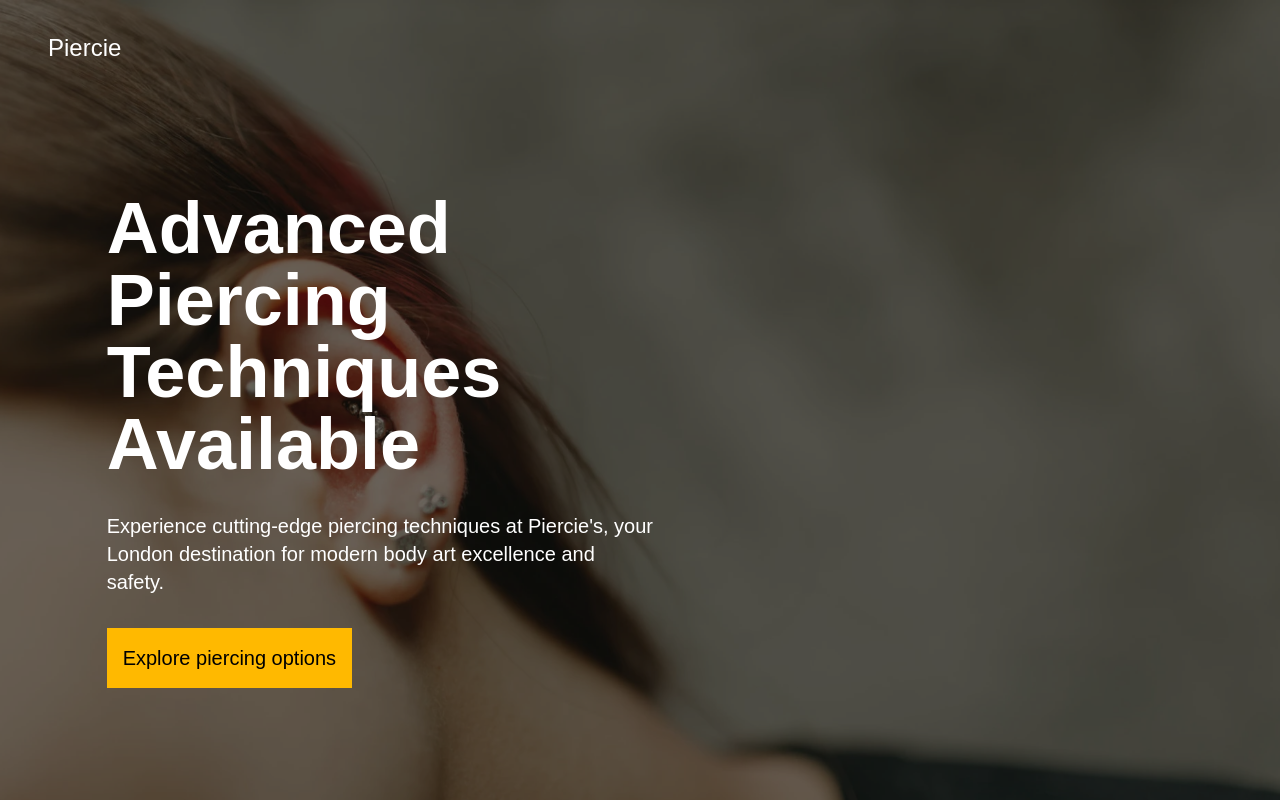
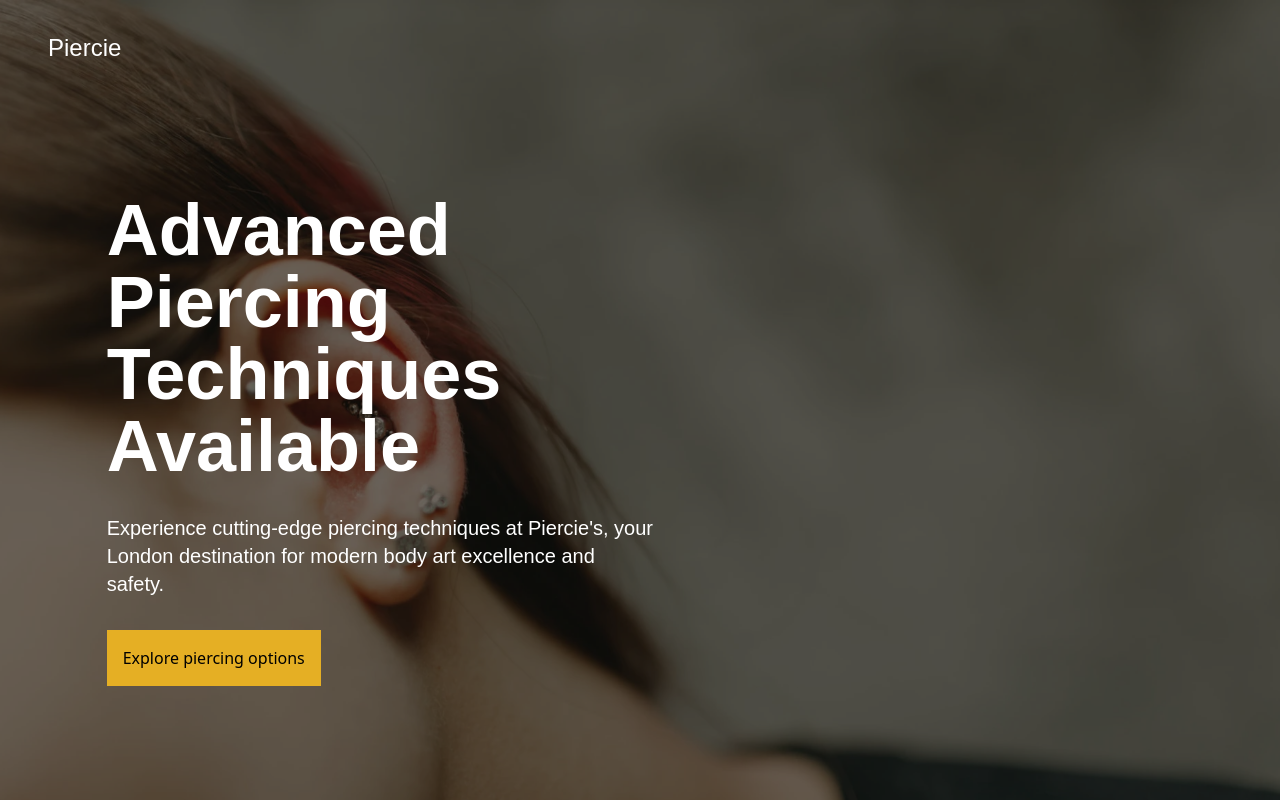
Before and after one commit to Aivanii/Piercie, a React (Vite) app: page / in a window 1280 px wide. Shown: the top 800 px of the page. Built offline with nearby package versions, Linux system fonts and the light colour scheme.

Commit message:
updated styles for button

```diff
--- a/src/widgets/mainScreen.tsx/mainScreen.tsx
+++ b/src/widgets/mainScreen.tsx/mainScreen.tsx
@@ -27,9 +27,8 @@ const MainScreen = () => {
                 London destination for modern body art excellence and safety.
               </p>
               <a href = "#contacts-section"
-                className="jost-styles text-xl font-normal
-        bg-amber-400 text-black text-center p-4
-        w-fit cursor-pointer hover:bg-[#e6a90a] duration-200"
+                className="p-4 bg-[#E5AF24] text-center hover:bg-[#D09F23] duration-150 cursor-pointer
+          text-black w-fit"
               >
                 Explore piercing options
               </a>
```
